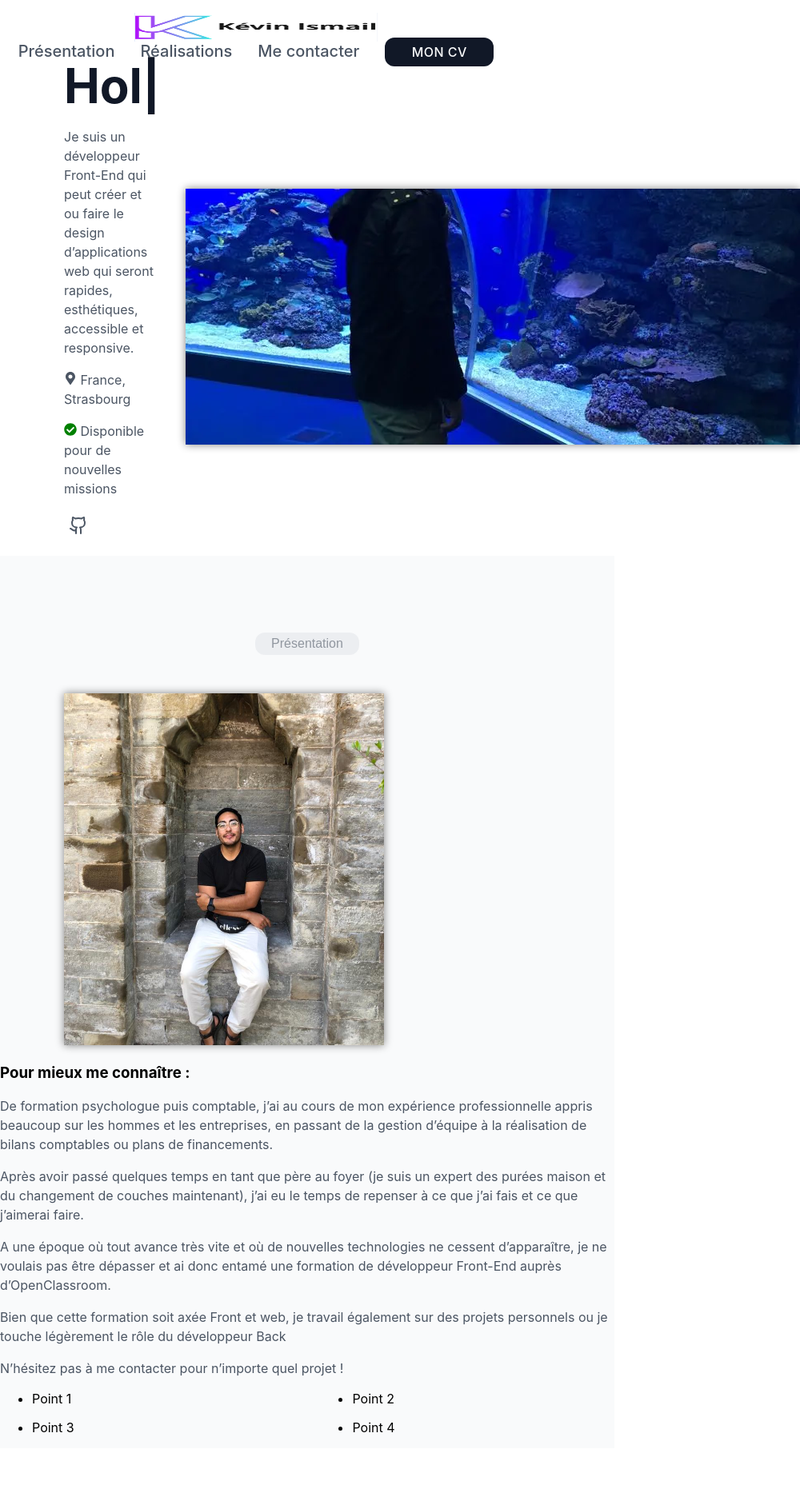
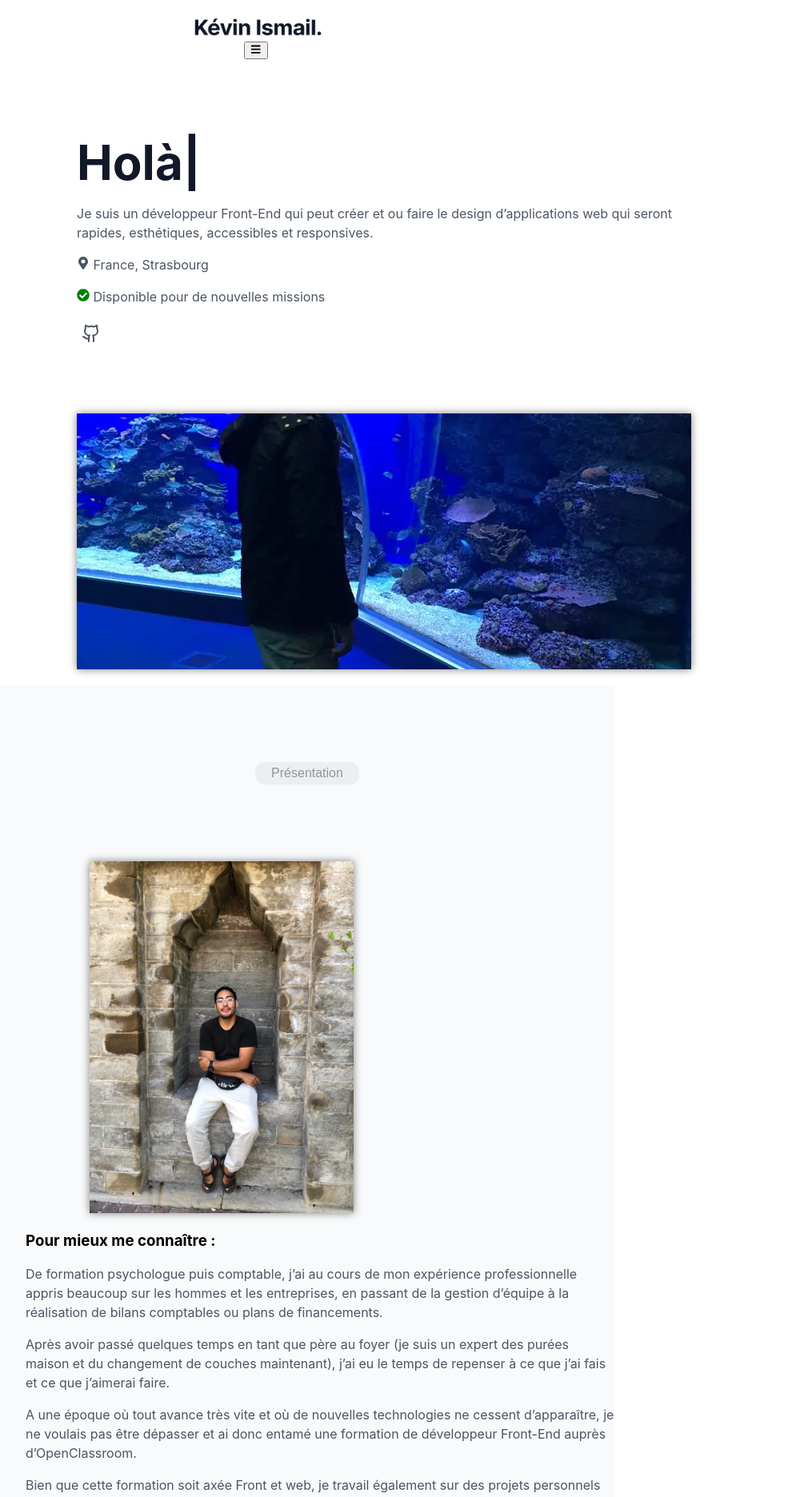
Before and after one commit to kevinismail/Portfolio, a React (Create React App) app: page / in a window 768 px wide. Shown: the top 1872 px of the page at 80% size, 1000 px wide, since content can reach past the window. Built offline with nearby package versions, Linux system fonts and the light colour scheme; some icons are missing.

Commit message:
mise en page plus versionning + hamburger

```diff
--- a/src/components/button.js
+++ b/src/components/button.js
@@ -15,6 +15,7 @@ const StyledButton = styled.button`
  justify-content: center;
  align-items: center;
  margin: auto;
+ margin-bottom : 48px;
 `;
 
 const Button = ({ children }) => {
--- a/src/components/header.js
+++ b/src/components/header.js
@@ -1,16 +1,39 @@
 // @ts-nocheck
 import { Button } from "@mui/material";
-import React from "react";
+import React, { useState, useEffect } from "react";
 import logo from '../logo1.png';
 import cv from "../cvkevin.pdf";
-import { FaMoon, FaSun } from 'react-icons/fa';
-
+import { FaBars } from 'react-icons/fa';
 
 function Header() {
+  const [isOpen, setIsOpen] = useState(false);
+
+  const handleToggle = () => {
+     setIsOpen(!isOpen);
+  };
+
+  useEffect(() => {
+  if (window.innerWidth > 768) {
+     setIsOpen(false);
+  }
+ }, []);
  return (
     <header className="header sectionOne">
       <div className="container">
         <img src={logo} alt="Logo" className="logo"/>
+        <button className="hamburger" onClick={handleToggle}>
+          <FaBars />
+        </button>
+        {isOpen && (
+          <nav>
+            <ul>
+              <li><a href="#presentation">Présentation</a></li>
+              <li><a href="#projects">Réalisations</a></li>
+              <li><a href="#contact">Me contacter</a></li>
+              <li><Button className="cv-button" color="secondary"component="a" href={cv} download="mon-cv.pdf">Mon CV</Button></li>
+            </ul>
+          </nav>
+        )}
         <div className="link-group">
           <a href="#presentation" className="link">Présentation</a>
           <a href="#projects" className="link">Réalisations</a>
--- a/src/pages/homePage/bienvenue.js
+++ b/src/pages/homePage/bienvenue.js
@@ -14,13 +14,14 @@ function BienvenueComponent() {
    <div className="text">
    <div className="typing-effect">
  <ReactTyped
-    strings={['Bienvenue', 'Welcome', 'Hola']}
+    strings={['Bienvenue', 'Welcome', 'Holà!']}
     typeSpeed={100}
     backSpeed={100}
     loop
  />
 </div>
-    <p> Je suis un développeur Front-End qui peut créer et ou faire le design d’applications web qui seront rapides, esthétiques, accessible et responsive. </p>
+    <p> Je suis un développeur Front-End qui peut créer et ou faire le design d’applications web qui seront rapides,
+       esthétiques, accessibles et responsives. </p>
     <p><FaMapMarkerAlt /> France, Strasbourg</p>
     <p><FaCheckCircle color="green" /> Disponible pour de nouvelles missions</p>
     <div className="icones">
--- a/src/pages/homePage/presentation.js
+++ b/src/pages/homePage/presentation.js
@@ -11,7 +11,7 @@ function PresentationComponent() {
 
      <div className="content-container souscontainer">
         <div className="image-container">
-            <img src={presentationImage} alt="Description de l'image" className='image2'/>
+            <img src={presentationImage} alt="Bonjour" className='image2'/>
         </div>
         <div className="text-container">
             <h3>Pour mieux me connaître :</h3>
@@ -21,12 +21,12 @@ function PresentationComponent() {
             <p>Bien que cette formation soit axée Front et web, je travail également sur des projets personnels ou je touche légèrement le rôle du développeur Back </p>
             <p>N’hésitez pas à me contacter pour n’importe quel projet !</p>
                <ul className="point-list left-points">
-                   <li>Point 1</li>
-                   <li>Point 2</li>
+                   <li>Curieux</li>
+                   <li>Fast learner</li>
                </ul>
                <ul className="point-list right-points">
-                   <li>Point 3</li>
-                   <li>Point 4</li>
+                   <li>Optimiste</li>
+                   <li>Aime le travail d'équipe</li>
                </ul>
                </div>
 
--- a/src/style/bienvenue.scss
+++ b/src/style/bienvenue.scss
@@ -30,13 +30,16 @@
 
  @media (max-width: 768px) {
   .grid-container {
-  grid-template-columns: 1fr;
+      grid-template-columns: 1fr;
+      flex-direction: column;
   }
   .welcome-section {
-  width: 100%;
-  padding: 1rem 5rem;
+      width: 100%;
+      padding: 1rem 5rem;
+      margin-right: 1rem;
   }
   .welcome-section img {
-  width: 100%;
+      width: 100%;
+      margin-right: 1rem;
   }
  }
--- a/src/style/header.scss
+++ b/src/style/header.scss
@@ -7,6 +7,7 @@
   justify-content: space-between;
   padding: 1rem 5rem; /* 16px / 16px = 1rem, 80px / 16px = 5rem */
   padding-left: 1rem; /* Ajoute un padding gauche pour éviter que le logo ne déborde */
+  margin-bottom: 96px;
  }
 
  /* style logo */
@@ -28,7 +29,9 @@
   white-space: nowrap;
 }
 
-
+ .link {
+  margin-right: 20px;
+ }
 
   .button {
     background-color: #111827;
@@ -40,6 +43,10 @@
     gap: 8px;
    }
 
+   .hamburger {
+    display: none;
+    cursor: pointer;
+   }
 
  @media screen and (max-width: 768px) {
   .container {
@@ -47,13 +54,17 @@
   align-items: center;
   }
 
+  .hamburger {
+    display: block;
+ }
+
+ .link-group {
+    display: none;
+ }
+}
+
+@media screen and (min-width: 769px) {
   .link-group {
-  margin-left: 0;
-  justify-content: center;
-  gap: 2rem; /* 32px / 16px = 2rem */
-  }
-
-  .logo {
-  width: 50%; /* Réduit la taille du logo sur les petits écrans */
+     display: block;
   }
  }
--- a/src/style/presentation.scss
+++ b/src/style/presentation.scss
@@ -5,28 +5,34 @@
 
 .souscontainer {
     display: flex;
+    flex-wrap: wrap;
     justify-content: space-between;
     align-items: center;
+    padding: 0 1rem; // Ajoutez cette ligne
 }
 
 .text-container {
     width: 50%;
+    margin-right: 80px;
 
 }
 
 .image-container {
 
-    flex: none;
+
 }
 
 .image2 {
-    margin-left: 80px;
-    margin-top: 48px;
-    object-fit: cover;
-    width: 400px;
-    height: 440px;
-    box-shadow: 0 0 10px grey;
+
+        margin-left: 80px;
+        margin-top: 48px;
+        max-width: 100%;
+        object-fit: cover;
+        height: 440px;
+        box-shadow: 0 0 10px grey;
+
 }
+
 .point-list {
     display: flex;
     justify-content: space-between;
@@ -42,11 +48,15 @@
 @media (max-width: 768px) {
     .souscontainer {
         flex-direction: column;
-        align-items: center;
+        padding: 0 1rem;
     }
 
     .text-container,
     .image-container {
         width: 100%;
+        order: 1;
+        padding: 0 1rem;
+        margin: 0 auto;
+
     }
 }
--- a/src/style/project.scss
+++ b/src/style/project.scss
@@ -14,8 +14,8 @@
     padding: 20px;
     padding-bottom: 48px;
     box-sizing: border-box;
-    border: 1px solid black;
-   }
+    margin-bottom: 48px;
+    box-shadow: 0px 4px 8px rgba(0, 0, 0, 0.2);   }
 
    .imageContainer {
     flex: 1;
@@ -23,6 +23,7 @@
 
    .textContainer {
     flex: 1;
+    margin-right: 80px;
    }
    .firstimage {
 
@@ -42,3 +43,20 @@
    .linkContainer {
     margin-top: 48px;
    }
+   @media (min-width: 768px) {
+    .projectContainer {
+        flex-direction: row;
+        justify-content: space-between;
+    }
+
+    .imageContainer,
+    .textContainer {
+        width: 50%;
+        margin-bottom: 0;
+    }
+
+    .firstimage {
+        max-width: 80%;
+        margin-left: 40px;
+    }
+}
```
Also changed, not shown: src/logo1.png, src/logo2.png (added). Lines whose indentation alone changed are shown as unchanged.
